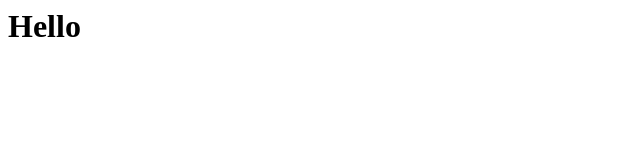
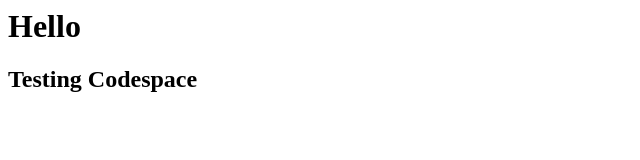
Before and after one commit to BrianPGX/skills-code-with-codespaces, a plain HTML site: page index.html in a window 1280 px wide. Shown: the whole page, without its empty margins (0-640 px from the left). Drawn offline with Linux system fonts and the light colour scheme.

Commit message:
Adding a line

```diff
--- a/index.html
+++ b/index.html
@@ -1,3 +1,4 @@
 <html>
   <h1>Hello</h1>
+  <h2>Testing Codespace</h2>
 </html>
```
